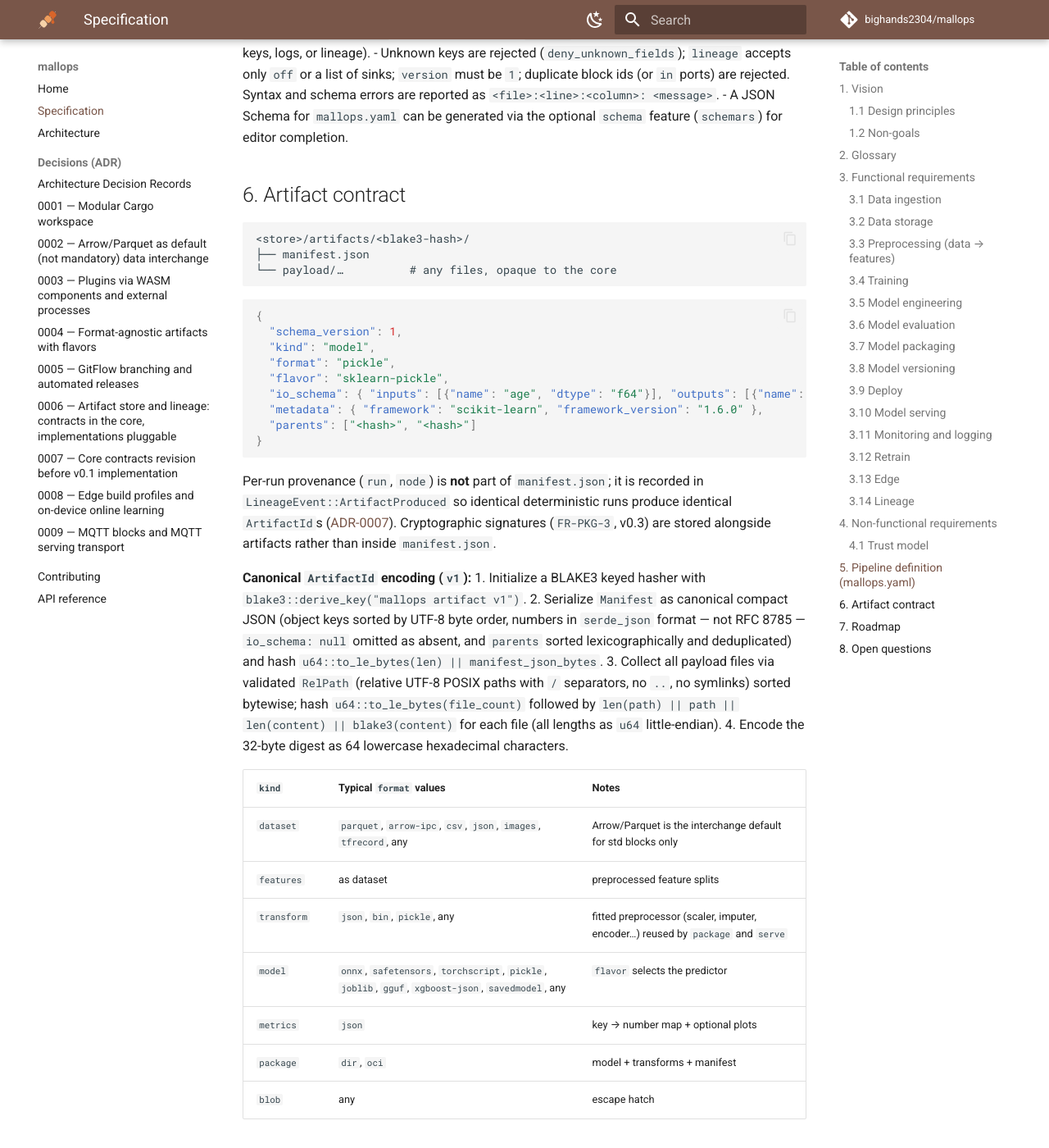
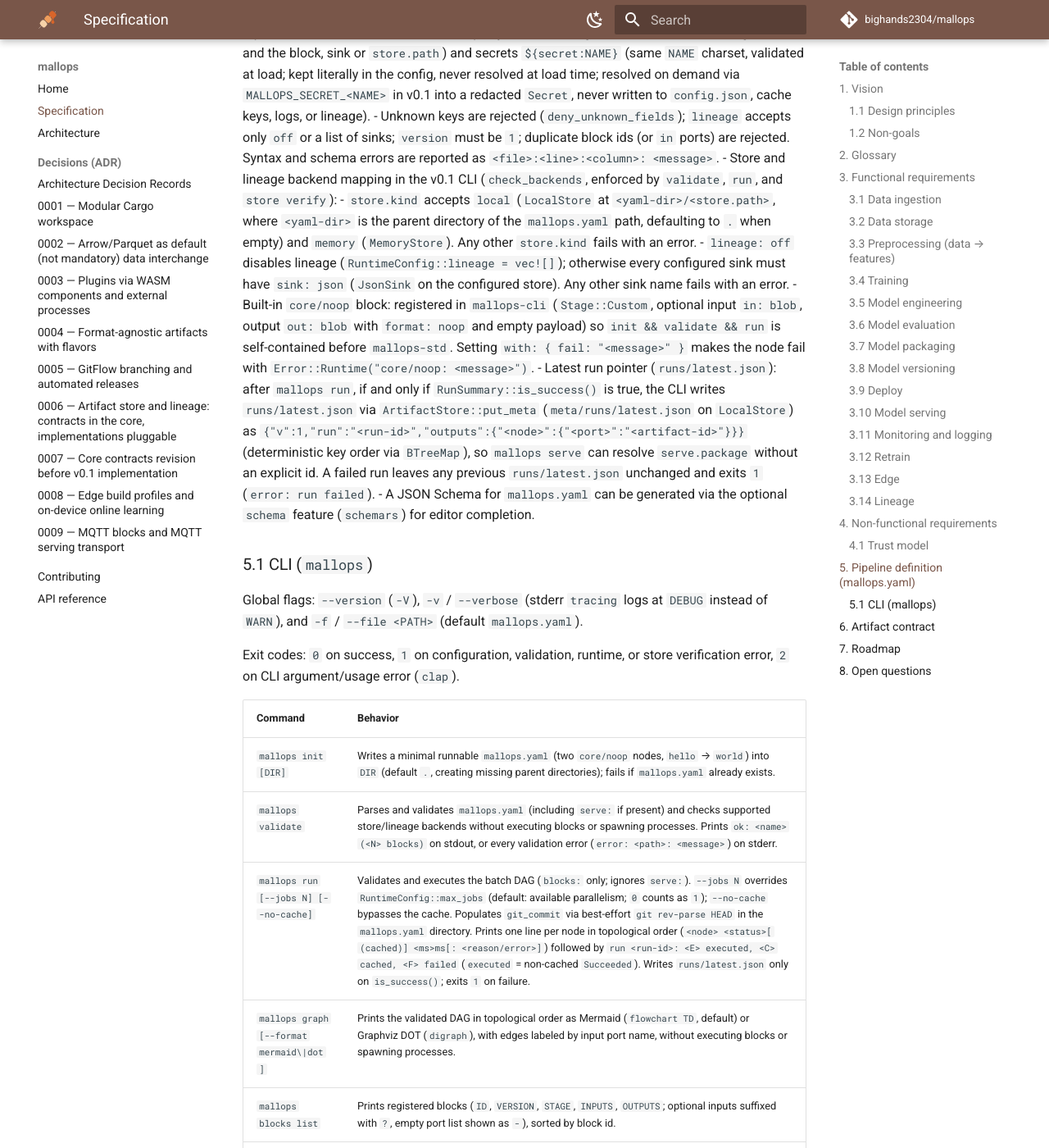
Before and after one commit to bighands2304/mallops, an MkDocs documentation site: the page built from docs/SPEC.md, in a window 1280 px wide and 1400 px high, scrolled down 10526 px. Shown: the whole window at 82% size. Built offline with MkDocs 1.6.1 and Material for MkDocs 9.7.7, drawn with Linux system fonts in a browser that asks for light colours; comment, search, counter and statistics services are not loaded; the version menu is left out; some of the changed text lies outside the part shown.

Commit message:
docs: align SPEC and ARCHITECTURE with the mallops CLI (#10)
Signed-off-by: bighands2304 <61188329+bighands2304@users.noreply.github.com>

```diff
--- a/docs/SPEC.md
+++ b/docs/SPEC.md
@@ -145,7 +145,7 @@ Two distinct concerns, deliberately kept apart ([ADR-0006](adr/0006-store-and-li
 
 mallops enforces explicit trust boundaries ([ADR-0007](adr/0007-core-contracts-revision.md)):
 
-- **Pipeline definitions (`mallops.yaml`) are trusted code.** Running `mallops run` is equivalent to executing a build script: native blocks run in-process and external blocks run arbitrary configured commands (`command:`). By contrast, `mallops validate` and `mallops graph` **never** execute user code or spawn external processes.
+- **Pipeline definitions (`mallops.yaml`) are trusted code.** Running `mallops run` is equivalent to executing a build script: native blocks run in-process, external blocks run arbitrary configured commands (`command:`), and `mallops run` spawns `git rev-parse HEAD` (best-effort, in the directory of `mallops.yaml`, stderr discarded; failure yields `None`) to record `RunStarted.git_commit`. By contrast, `mallops validate` and `mallops graph` **never** execute user code, spawn external processes (not even `git`), or create the artifact store directory. `mallops store verify` likewise never runs blocks or spawns external processes.
 - **Plugin isolation boundaries.** Only WASM component plugins (post-v0.1) execute inside a capability-restricted sandbox. Native Rust blocks have no isolation; external CLI and gRPC blocks run as host processes. In v0.1, external CLI blocks execute via `argv` (never through a shell), with an explicit allowlisted environment and an isolated workdir, but this is process hygiene rather than a security sandbox.
 - **Model flavor deserialization.** Formats such as `pickle`, `joblib`, `sklearn-pickle`, and `torchscript` execute arbitrary code when loaded. `Predictor` implementations declare `executes_code(&self) -> bool`, and `mallops serve` refuses to load code-executing flavors unless `--trust-unsafe-flavors` is explicitly passed. Prefer non-executing formats (`onnx`, `safetensors`, `skops`) and, from v0.3, cryptographically signed packages.
 - **Secrets.** `${secret:NAME}` references are resolved on demand through a `SecretProvider` (`MALLOPS_SECRET_<NAME>` environment variable in v0.1) into an opaque `Secret` newtype whose `Debug`/`Display` output is redacted (`"***"`) and which does not implement `Serialize`. Secrets never enter `Context.config`, `config.json`, cache keys, `config_hash`, logs, or lineage sinks.
@@ -222,7 +222,27 @@ Rules:
   - Each run gets a temporary workdir under `RuntimeConfig::workdir_root` (which may be relative) with one subdirectory per node; `ctx.workdir()` is always absolute and canonical. The run workdir is removed when the run ends.
 - Values may reference environment variables `${env:NAME}` (resolved into `config` and included in `config_hash`; `NAME` is `[A-Za-z0-9_]+`; interpolated only in string values of each block's `with`, of lineage sink `with`, and in `store.path`, never in keys, `in`, `seed` or elsewhere; replaced text is not re-scanned; no escape syntax; a missing variable is an error naming the file and the block, sink or `store.path`) and secrets `${secret:NAME}` (same `NAME` charset, validated at load; kept literally in the config, never resolved at load time; resolved on demand via `MALLOPS_SECRET_<NAME>` in v0.1 into a redacted `Secret`, never written to `config.json`, cache keys, logs, or lineage).
 - Unknown keys are rejected (`deny_unknown_fields`); `lineage` accepts only `off` or a list of sinks; `version` must be `1`; duplicate block ids (or `in` ports) are rejected. Syntax and schema errors are reported as `<file>:<line>:<column>: <message>`.
+- Store and lineage backend mapping in the v0.1 CLI (`check_backends`, enforced by `validate`, `run`, and `store verify`):
+  - `store.kind` accepts `local` (`LocalStore` at `<yaml-dir>/<store.path>`, where `<yaml-dir>` is the parent directory of the `mallops.yaml` path, defaulting to `.` when empty) and `memory` (`MemoryStore`). Any other `store.kind` fails with an error.
+  - `lineage: off` disables lineage (`RuntimeConfig::lineage = vec![]`); otherwise every configured sink must have `sink: json` (`JsonSink` on the configured store). Any other sink name fails with an error.
+- Built-in `core/noop` block: registered in `mallops-cli` (`Stage::Custom`, optional input `in: blob`, output `out: blob` with `format: noop` and empty payload) so `init && validate && run` is self-contained before `mallops-std`. Setting `with: { fail: "<message>" }` makes the node fail with `Error::Runtime("core/noop: <message>")`.
+- Latest run pointer (`runs/latest.json`): after `mallops run`, if and only if `RunSummary::is_success()` is true, the CLI writes `runs/latest.json` via `ArtifactStore::put_meta` (`meta/runs/latest.json` on `LocalStore`) as `{"v":1,"run":"<run-id>","outputs":{"<node>":{"<port>":"<artifact-id>"}}}` (deterministic key order via `BTreeMap`), so `mallops serve` can resolve `serve.package` without an explicit id. A failed run leaves any previous `runs/latest.json` unchanged and exits `1` (`error: run failed`).
 - A JSON Schema for `mallops.yaml` can be generated via the optional `schema` feature (`schemars`) for editor completion.
+
+### 5.1 CLI (`mallops`)
+
+Global flags: `--version` (`-V`), `-v` / `--verbose` (stderr `tracing` logs at `DEBUG` instead of `WARN`), and `-f` / `--file <PATH>` (default `mallops.yaml`).
+
+Exit codes: `0` on success, `1` on configuration, validation, runtime, or store verification error, `2` on CLI argument/usage error (`clap`).
+
+| Command | Behavior |
+|---|---|
+| `mallops init [DIR]` | Writes a minimal runnable `mallops.yaml` (two `core/noop` nodes, `hello` → `world`) into `DIR` (default `.`, creating missing parent directories); fails if `mallops.yaml` already exists. |
+| `mallops validate` | Parses and validates `mallops.yaml` (including `serve:` if present) and checks supported store/lineage backends without executing blocks or spawning processes. Prints `ok: <name> (<N> blocks)` on stdout, or every validation error (`error: <path>: <message>`) on stderr. |
+| `mallops run [--jobs N] [--no-cache]` | Validates and executes the batch DAG (`blocks:` only; ignores `serve:`). `--jobs N` overrides `RuntimeConfig::max_jobs` (default: available parallelism; `0` counts as `1`); `--no-cache` bypasses the cache. Populates `git_commit` via best-effort `git rev-parse HEAD` in the `mallops.yaml` directory. Prints one line per node in topological order (`<node> <status>[ (cached)] <ms>ms[: <reason/error>]`) followed by `run <run-id>: <E> executed, <C> cached, <F> failed` (`executed` = non-cached `Succeeded`). Writes `runs/latest.json` only on `is_success()`; exits `1` on failure. |
+| `mallops graph [--format mermaid\|dot]` | Prints the validated DAG in topological order as Mermaid (`flowchart TD`, default) or Graphviz DOT (`digraph`), with edges labeled by input port name, without executing blocks or spawning processes. |
+| `mallops blocks list` | Prints registered blocks (`ID`, `VERSION`, `STAGE`, `INPUTS`, `OUTPUTS`; optional inputs suffixed with `?`, empty port list shown as `-`), sorted by block id. |
+| `mallops store verify <ID>` | Parses `<ID>` as an `ArtifactId`, opens the configured store (after checking backends), and calls `ArtifactStore::verify`. Prints `ok: <id>` on stdout on success; exits `1` on invalid id, missing artifact, or corruption/tampering. |
 
 ## 6. Artifact contract
 
@@ -275,7 +295,7 @@ Inputs and outputs of blocks declare the accepted `kind` and optionally accepted
 
 | Version | Scope |
 |---|---|
-| **v0.1** | `mallops-core` (Block trait, canonical artifacts, immutable `ArtifactStore` + local/memory + auxiliary metadata, explicit `BlockRegistry`, lineage events + JSON sink, DAG runtime, YAML), CLI (`init`, `validate`, `run`, `graph`, `blocks list`, `serve`), `mallops-std` (`Predictor` contract, ingest csv/parquet, preprocess tabular, train linfa + external, evaluate classification/regression, package, HTTP serving) |
+| **v0.1** | `mallops-core` (Block trait, canonical artifacts, immutable `ArtifactStore` + local/memory + auxiliary metadata, explicit `BlockRegistry`, lineage events + JSON sink, DAG runtime, YAML), CLI (`init`, `validate`, `run`, `graph`, `blocks list`, `store verify`, `serve`), `mallops-std` (`Predictor` contract, ingest csv/parquet, preprocess tabular, train linfa + external, evaluate classification/regression, package, HTTP serving) |
 | v0.2 | remote store backends, SQLite/OpenLineage/MLflow lineage sinks, data storage blocks, model registry & versioning, hyperparameter search, deploy local/docker, gRPC serving, OCI packaging |
 | v0.3 | monitoring (Prometheus/OTel), drift detection, retrain triggers, DL training (burn/candle), signing, canary/shadow deploy, MQTT ingest/publish blocks and MQTT serving transport |
 | v0.4 | `mallops-edge` (edge build profiles), on-device online learning, federated learning, fleet deploy, distributed monitoring |
```
Also changed, not shown: docs/ARCHITECTURE.md (+12 -11 lines).
